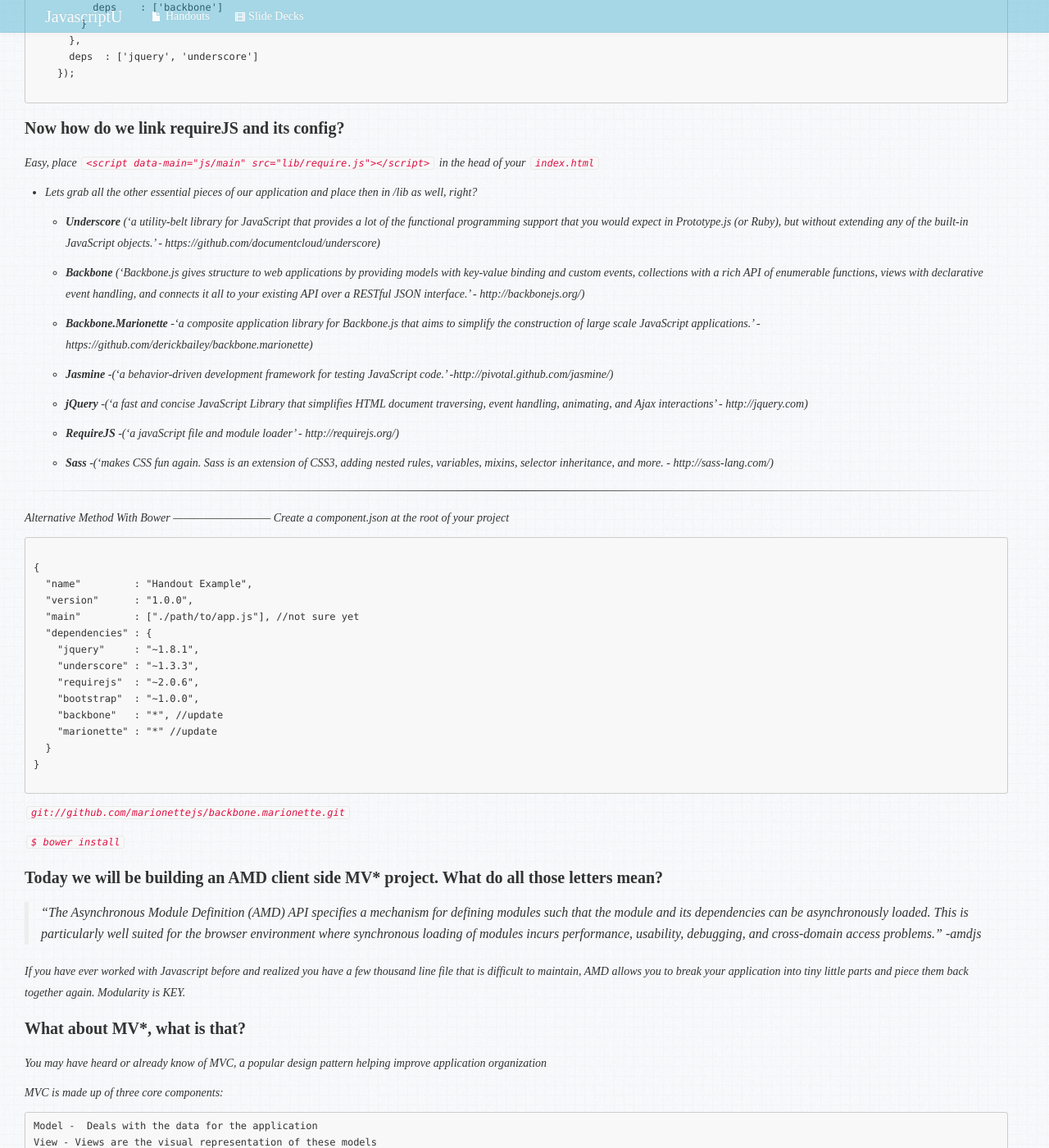
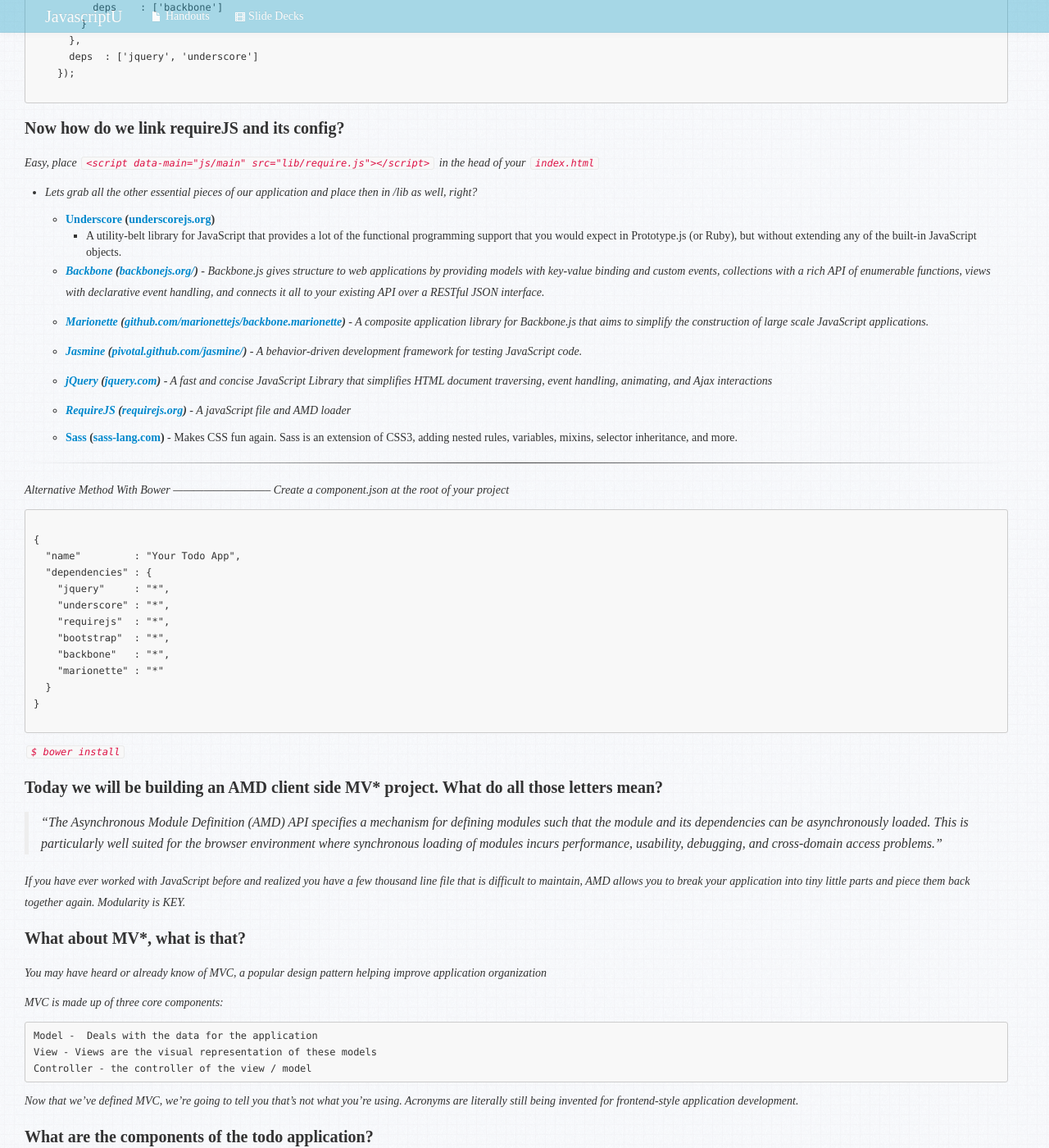
Before and after one commit to javascriptu/resources, a Jekyll site: the page built from handouts/_posts/2012-10-07-Handout.md, in a window 1280 px wide and 1400 px high, scrolled down 1183 px. Shown: the whole window at 82% size. Built offline with Jekyll 4.4.1, drawn with Linux system fonts in a browser that asks for light colours; nearby versions of some CDN libraries; some web fonts are replaced; some of the changed text lies outside the part shown.

Commit message:
minor changes

`````diff
--- a/handouts/_posts/2012-10-07-Handout.md
+++ b/handouts/_posts/2012-10-07-Handout.md
@@ -72,34 +72,27 @@
 
 - Lets grab all the other essential pieces of our application and place then in /lib as well, right?
 
-  - **Underscore** ('a utility-belt library for JavaScript that provides a lot of the functional programming support
-                that you would expect in Prototype.js (or Ruby), but without extending any of the built-in JavaScript
-                objects.' - https://github.com/documentcloud/underscore)
+  - **[Underscore](https://github.com/documentcloud/underscore) ([underscorejs.org](https://github.com/documentcloud/underscore))**
+    - A utility-belt library for JavaScript that provides a lot of the functional programming support that you would expect in Prototype.js (or Ruby), but without extending any of the built-in JavaScript objects.
 
-  - **Backbone** ('Backbone.js gives structure to web applications by providing
+  - **[Backbone](http://backbonejs.org/) ([backbonejs.org/](http://backbonejs.org/))** - Backbone.js gives structure to web applications by providing
               models with key-value binding and custom events, collections
               with a rich API of enumerable functions, views with declarative
               event handling, and connects it all to your existing API over a
-              RESTful JSON interface.' - http://backbonejs.org/)
+              RESTful JSON interface.
 
-  - **Backbone.Marionette**
-    -'a composite application library for Backbone.js that aims to simplify the construction
-      of large scale JavaScript applications.' - https://github.com/derickbailey/backbone.marionette)
+  - **[Marionette](https://github.com/marionettejs/backbone.marionette) ([github.com/marionettejs/backbone.marionette](https://github.com/marionettejs/backbone.marionette))** - A composite application library for Backbone.js that aims to simplify the construction
+      of large scale JavaScript applications.
 
-  - **Jasmine**
-    -('a behavior-driven development framework for testing JavaScript code.'
-       -http://pivotal.github.com/jasmine/)
+  - **[Jasmine](http://pivotal.github.com/jasmine/) ([pivotal.github.com/jasmine/](http://pivotal.github.com/jasmine/))** - A behavior-driven development framework for testing JavaScript code.
 
-  - **jQuery**
-    -('a fast and concise JavaScript Library that simplifies HTML document traversing,
-       event handling, animating, and Ajax interactions' - http://jquery.com)
+  - **[jQuery](http://jquery.com/) ([jquery.com](http://jquery.com/))** - A fast and concise JavaScript Library that simplifies HTML document traversing,
+       event handling, animating, and Ajax interactions
 
-  - **RequireJS**
-    -('a javaScript file and module loader' - http://requirejs.org/)
+  - **[RequireJS](http://requirejs.org/) ([requirejs.org](http://requirejs.org/))** - A javaScript file and AMD loader
 
-  - **Sass**
-    -('makes CSS fun again. Sass is an extension of CSS3, adding nested rules, variables,
-       mixins, selector inheritance, and more. - http://sass-lang.com/)
+  - **[Sass](http://sass-lang.com/) ([sass-lang.com](http://sass-lang.com/))** - Makes CSS fun again. Sass is an extension of CSS3, adding nested rules, variables,
+       mixins, selector inheritance, and more.
 
 -----------------------------
 Alternative Method With Bower
@@ -109,31 +102,27 @@
 <pre>
 <code>
 {
-  "name"         : "Handout Example",
-  "version"      : "1.0.0",
-  "main"         : ["./path/to/app.js"], //not sure yet
+  "name"         : "Your Todo App",
   "dependencies" : {
-    "jquery"     : "~1.8.1",
-    "underscore" : "~1.3.3",
-    "requirejs"  : "~2.0.6",
-    "bootstrap"  : "~1.0.0",
-    "backbone"   : "*", //update
-    "marionette" : "*" //update
+    "jquery"     : "*",
+    "underscore" : "*",
+    "requirejs"  : "*",
+    "bootstrap"  : "*",
+    "backbone"   : "*",
+    "marionette" : "*"
   }
 }
 </code>
 </pre>
-
-`git://github.com/marionettejs/backbone.marionette.git`
 
 `$ bower install`
 
 
 ###Today we will be building an **AMD** client side **MV*** project. What do all those letters mean?
 
-  >"The Asynchronous Module Definition (AMD) API specifies a mechanism for defining modules such that the module and its dependencies can be asynchronously loaded. This is particularly well suited for the browser environment where synchronous loading of modules incurs performance, usability, debugging, and cross-domain access problems." -amdjs
+> "The Asynchronous Module Definition (AMD) API specifies a mechanism for defining modules such that the module and its dependencies can be asynchronously loaded. This is particularly well suited for the browser environment where synchronous loading of modules incurs performance, usability, debugging, and cross-domain access problems."
 
-If you have ever worked with Javascript before and realized you have a few thousand line file that is difficult to maintain,
+If you have ever worked with JavaScript before and realized you have a few thousand line file that is difficult to maintain,
   AMD allows you to break your application into tiny little parts and piece them back together again. Modularity is KEY.
 
 ###What about MV*, what is that?
@@ -146,11 +135,8 @@
     View - Views are the visual representation of these models
     Controller - the controller of the view / model
 
-  In this application we view it more as a MV* pattern. In Backbone there aren't any true controllers, so
-  it's more closely related to a MVP or MVVM setup, but its not really.
-  Confusing right? Lets just leave it as a *, it's own kind of special sauce.
-
-Alright back to the setup, Now that you have a brief understanding of MV* and AMD
+  Now that we've defined MVC, we're going to tell you that's not what you're using. Acronyms
+  are literally still being invented for frontend-style application development.
 
 ###What are the components of the todo application?
 - a todo model
@@ -158,26 +144,25 @@
 
 ###Where do we put these?
 
-We don't want to clutter up the scripts directory, maybe a models directory and a collections directory?
+We don't want to clutter up the scripts directory, maybe make a models directory and a collections directory?
 
-Create a `TodoModel.js` in the models directory and a `TodoCollection.js` in the collections directory
+Create a `TodoModel.js` in the models directory and a `TodoCollection.js` (or `TodoList.js`, your call) in the collections directory
 
 ###Now we have the todo model and the collection of these models, how do we `view` them?
 
 We need a view.
 
-- Where should we put them? - maybe a views directory?
+- Where should we put them? Maybe a views directory?
 
-- We don't want HTML in the view itself, that seems like it should be separate? - a template?
+- We don't want HTML in the view itself, that seems like it should be separate? A template maybe?
 
 - Where do we put this template, how do we load it into our application?
 
 Lets create a /templates directory in the root of the application for starters
 
-Loading the template can happen in a variety of ways, ajax being the transport method.
+Loading the template can happen in a variety of ways, with ajax being one transport method.
 In today's application we will be using a template loader that creates a re-usable function
 executable with data. We will get more into this later.
-
 
 ###What about Routing?
 
@@ -210,27 +195,22 @@
 
 well you will have to run `sass --watch main.scss:main.css`
 
-This will create a main.css file for you to include while you are there throw in bootstrap.css as well.
-```
-<link rel="stylesheet" href="css/bootstrap.css">
-<link rel="stylesheet" href="css/main.css">
-````
+This will create a main.css file for you to include.
 
-Now you should be able to write structured organized css and separate the components into their own file. If you @include all the
-.scss files in your main.scss then they will all be concatenated into your main.css.
+`<link rel="stylesheet" href="css/main.css">`
 
-###What about Testing?
-
-You may want to check out jasmine and also check out jasmine-specrunner
+Now you should be able to write structured organized css and separate the components into their own file.
 
 ###What about a build step?
 
-You may want to check out grunt at (http://gruntjs.com/) get yourself familiar with running a grunt task such as lint or min
-or even watching your sass files
+With requirejs and AMD modules we have access to the brilliant r.js optimizer, which allows
+you to build your application into single or multiple deployable chunks.
 
 -------------------
-Directory Structure
+Example Directory Structure
 -------------------
+Your tree and even the files in it may look very different, this is just an example.
+
       .
       |-- grunt.js
       |-- README.md
`````
Also changed, not shown: other parts of handouts/_posts/2012-10-07-Handout.md (+3 -4 lines).
